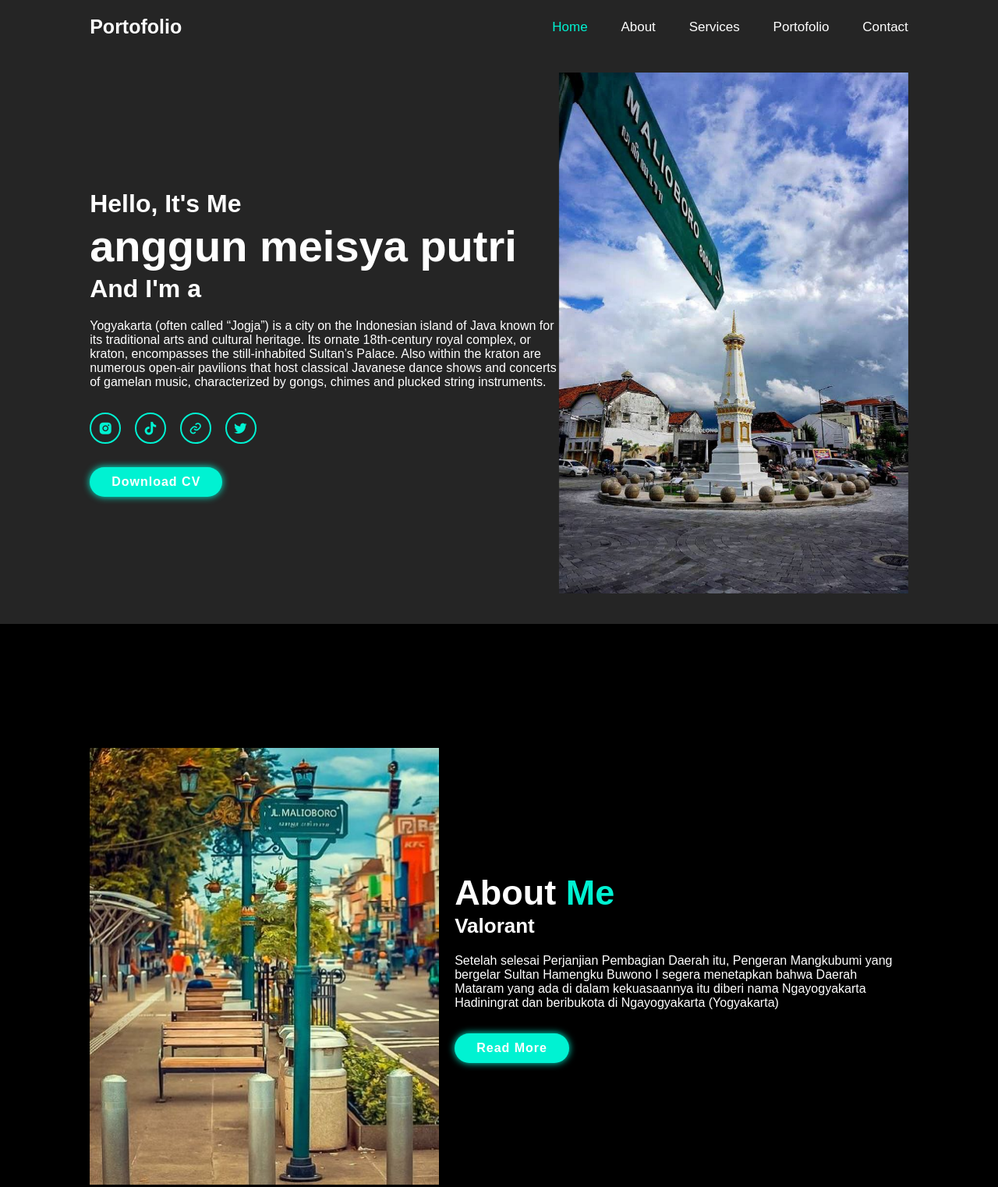
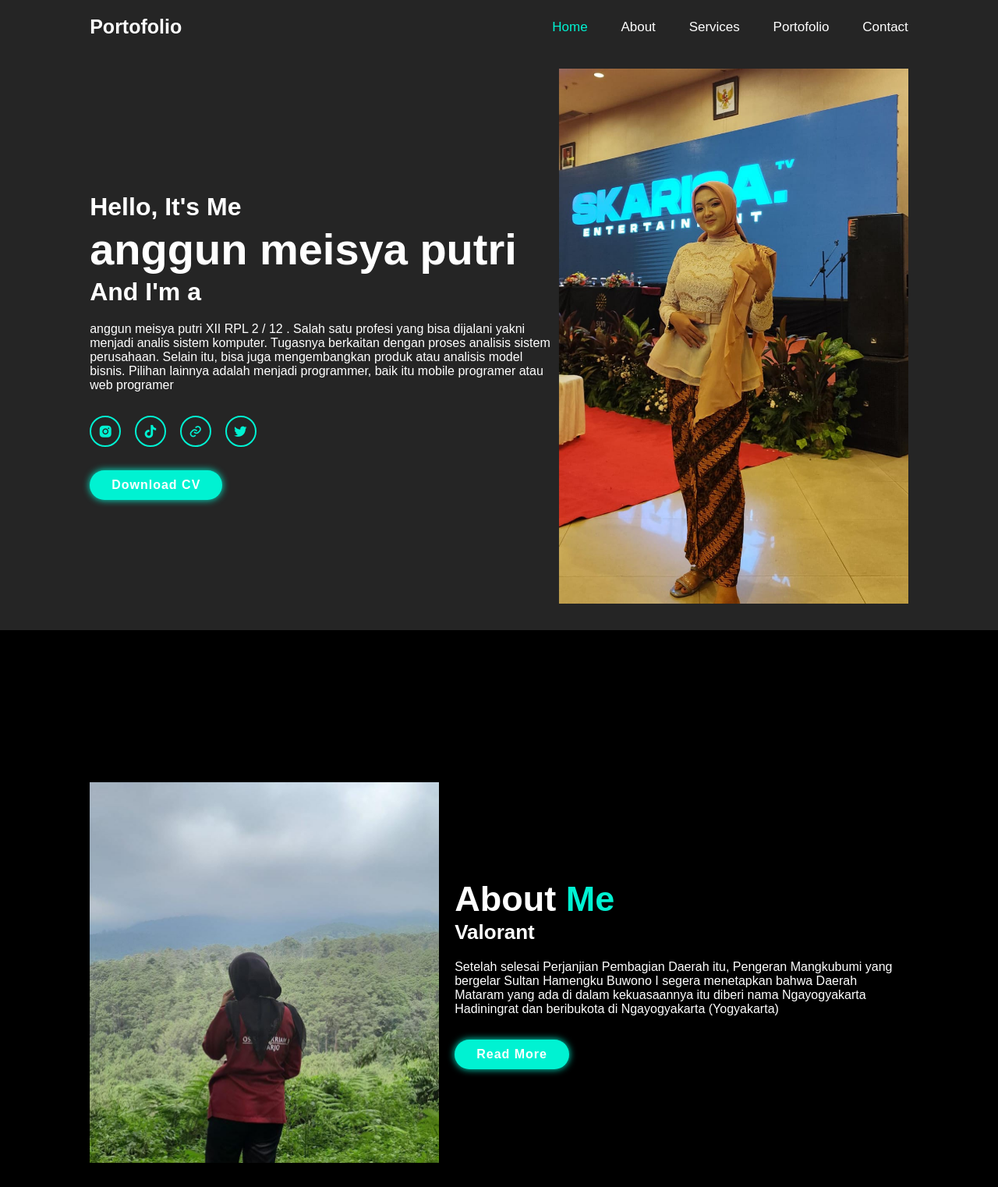
Before and after one commit to meisyaamp/portofolio, a plain HTML site: page index.html in a window 1280 px wide. Shown: the top 1522 px of the page at 78% size. Drawn offline with nearby package versions, Linux system fonts and the light colour scheme; a script that the page names is missing.

Commit message:
Add files via upload

```diff
--- a/index.html
+++ b/index.html
@@ -37,7 +37,8 @@
         <h3>Hello, It's Me</h3>
         <h1>anggun meisya putri</h1>
         <h3>And I'm a <span class="multiple-text"></span></h3>
-        <p>Yogyakarta (often called “Jogja”) is a city on the Indonesian island of Java known for its traditional arts and cultural heritage. Its ornate 18th-century royal complex, or kraton, encompasses the still-inhabited Sultan’s Palace. Also within the kraton are numerous open-air pavilions that host classical Javanese dance shows and concerts of gamelan music, characterized by gongs, chimes and plucked string instruments.</p>
+        <p> anggun meisya putri XII RPL 2 / 12 . Salah satu profesi yang bisa dijalani yakni menjadi analis sistem komputer. Tugasnya berkaitan dengan proses analisis sistem perusahaan. Selain itu, bisa juga mengembangkan produk atau analisis model bisnis. Pilihan lainnya adalah menjadi programmer, baik itu mobile programer atau web programer
+        </p>
 
       <div class="social-media">
         <a href="#"><i class='bx bxl-instagram-alt'></i></a>
@@ -50,14 +51,14 @@
 
 
       <div class="home-img">
-        <img src="jgja.jpg">
+        <img src="fto saya.jpg">
       </div>
     </section>
 
     <!-- about section design -->
     <section class="about" id="about">
       <div class="about-img">
-        <img src="jogja.jpg" alt="">
+        <img src="mey.jpg" alt="">
       </div>
 
       <div class="about-content">
```
Also changed, not shown: fto saya.jpg (added), mey.jpg (added).
